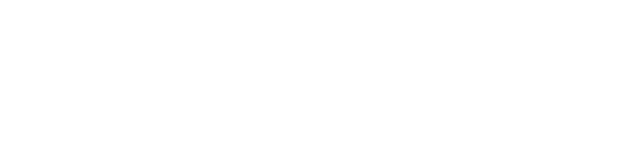
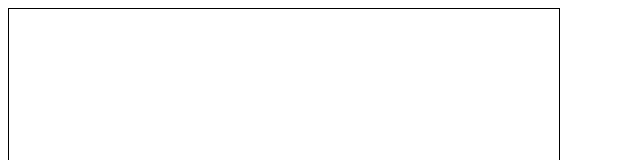
Before and after one commit to ninjasun/snake-js, a website: page index.html in a window 1280 px wide. Shown: the top 160 px of the page, without its empty margins (0-640 px from the left). Drawn offline with nearby package versions, Linux system fonts and the light colour scheme.

Commit message:
creating obj: board, snake, food was obj literal.

```diff
--- a/index.html
+++ b/index.html
@@ -7,6 +7,8 @@
     <script src="bower_components/underscore/underscore.js"></script>
 </head>
 <body>
-
+<canvas id="myCanvas" width="550" height="550"
+        style="border:1px solid #000000;">
+</canvas>
 </body>
 </html>
--- a/script.js
+++ b/script.js
@@ -1,16 +1,106 @@
 /**
  * Created by ilpirata on 02/03/2015.
  */
-/* factory to create a board w*h */
-function board(w,h){
-    var board = [];
 
-    return {
-        get: function get(){
-            return board;
+/* factory to create a cell prototype 10x10*/
+
+function cell(x, y, type) {
+    var cell = {
+        x: x,//width cord
+        y: y, //height cord
+        type: type
+    }
+    return{
+        get: function get() {
+            return cell
         },
-        print: function print(){
-            console.log("board is: ", board)
+        getType: function getTipe() {
+            return this.type
         }
     }
 }
+/* object literal create a snake */
+var snake = {
+    //console.log("enter snake")
+    struct: [],
+    length: 4,
+    direction: "dx",
+    velocity: 5,
+    score: 0,
+    get: function get() {
+        return this;
+    },
+    init: function init() {
+        for (var i = 0; i < this.length; i++) {
+            this.struct[i] = cell(10, 10 + i, "snake").get()
+        }
+        return this;
+    }
+};
+/* factory to create a board w*h */
+var board = {
+    struct: [],
+    width: 50,
+    height: 50,
+    init: function init() {
+        for (var i = 0; i < this.height; i++) {
+            this.struct[i] = []
+            for (var j = 0; j < this.width; j++) {
+                this.struct[i][j] = cell(i, j, "empty").get()
+            }
+        }
+        return board;
+    },
+    get: function get() {
+        return this;
+    }
+}
+
+var food = {
+    struct : [],
+    get : function get(){
+        return this
+    },
+    init : function init(){
+        this.struct = cell(5,5,"food").get()
+        return this
+    }
+}
+
+var game = {
+    board: board.init(),
+    snake: snake.init(),
+    food: food.init(),
+    get: function get() {
+        return this
+    },
+    init: function init() {
+// put snake and food into board matrix
+        this.snake.struct.forEach(function (item) {
+            //console.log("item is: ", item)
+            this.board.struct[item.x][item.y].type = "snake"
+        })
+        var food_struct = this.food.struct
+       // console.log("food is: ",food_struct)
+        this.board.struct[food_struct.x][food_struct.y].type = "food";
+        return game;
+    },
+    start: function start() {
+        return game;
+    },
+    printBoard: function printBoard() {
+        var board = "";
+        this.board.struct.forEach(function (item) {
+            item.forEach(function (obj) {
+                //console.log("obj is: ",obj)
+                board += " [ " +obj.type + " ] ";
+            })
+        })
+        return board;
+    },
+    draw : function draw(){
+        //draw on canvas
+    }
+}
+
+console.log(game.init().printBoard())
```
